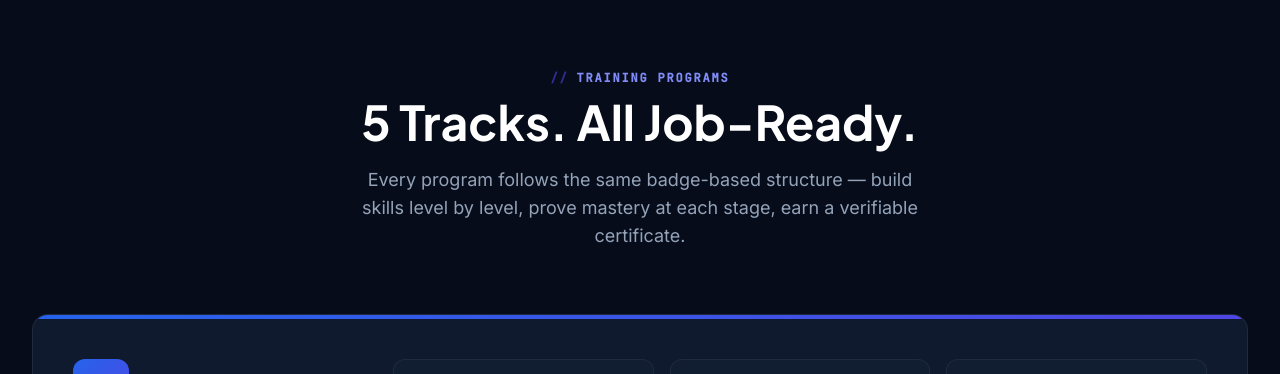
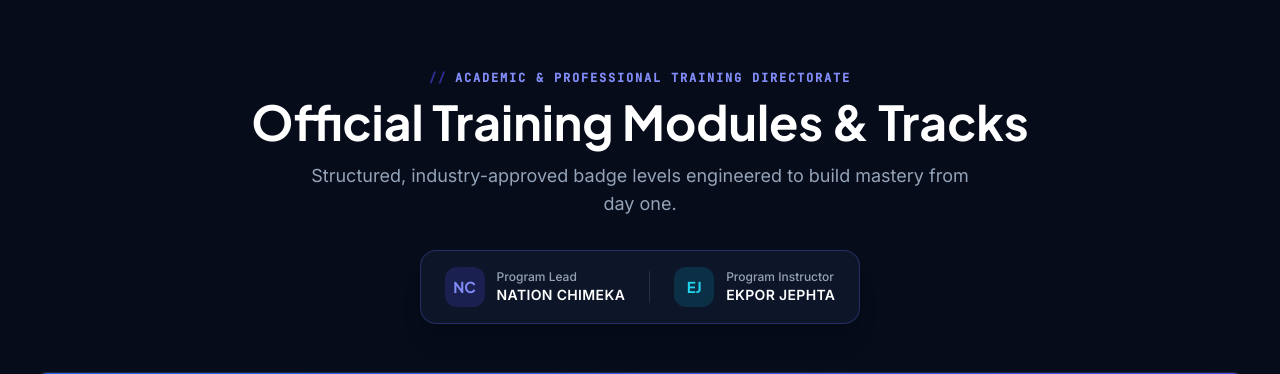
Before and after one commit to NATION-eng/M-CEL-TECH-ACADEMY, a React (Vite) app in the folder frontend/: page /programs in a window 1280 px wide. Shown: the part 186-560 px from the top of the page. Built offline with nearby package versions, Linux system fonts and the light colour scheme; no server answers.

Commit message:
feat(directorate): configure Academic & Professional Training Directorate as unified training faculty with Nation Chimeka (Program Lead) and Ekpor Jephta (Program Instructor)

```diff
--- a/frontend/src/pages/public/AboutPage.tsx
+++ b/frontend/src/pages/public/AboutPage.tsx
@@ -2,10 +2,8 @@ import { Link } from 'react-router-dom'
 import { ArrowRight, Target, Eye, Heart } from 'lucide-react'
 
 const TEAM = [
-  { name:'Dr. Emeka Okafor', role:'Founder & CEO', bg:'from-brand-600 to-cyan-600' },
-  { name:'Ngozi Adeleke', role:'Head of Curriculum', bg:'from-purple-600 to-brand-600' },
-  { name:'Tunde Balogun', role:'Lead Instructor', bg:'from-cyan-600 to-blue-600' },
-  { name:'Amaka Eze', role:'Student Success Lead', bg:'from-pink-600 to-rose-600' },
+  { name:'NATION CHIMEKA', role:'PROGRAM LEAD', bg:'from-brand-600 to-cyan-600' },
+  { name:'EKPOR JEPHTA', role:'PROGRAM INSTRUCTOR', bg:'from-cyan-600 to-indigo-600' },
 ]
 
 export default function AboutPage() {
@@ -41,15 +39,15 @@ export default function AboutPage() {
       <section className="section-pad">
         <div className="page-container">
           <div className="text-center mb-12">
-            <div className="section-eyebrow justify-center">The Team</div>
-            <h2 className="font-display text-3xl font-bold text-white">Built by practitioners</h2>
+            <div className="section-eyebrow justify-center">Academic & Professional Training Directorate</div>
+            <h2 className="font-display text-3xl font-bold text-white">Directorate Leadership & Faculty</h2>
           </div>
-          <div className="grid grid-cols-2 md:grid-cols-4 gap-5">
+          <div className="grid grid-cols-1 sm:grid-cols-2 max-w-xl mx-auto gap-6">
             {TEAM.map(t => (
-              <div key={t.name} className="card-hover p-6 text-center">
-                <div className={`w-16 h-16 rounded-2xl bg-gradient-to-br ${t.bg} flex items-center justify-center text-white font-bold text-xl mx-auto mb-4`}>{t.name[0]}</div>
-                <div className="font-semibold text-white text-sm">{t.name}</div>
-                <div className="text-xs text-slate-500 mt-1">{t.role}</div>
+              <div key={t.name} className="card-hover p-7 text-center">
+                <div className={`w-20 h-20 rounded-2xl bg-gradient-to-br ${t.bg} flex items-center justify-center text-white font-bold text-2xl mx-auto mb-4 shadow-lg`}>{t.name.split(' ')[0][0]}{t.name.split(' ')[1] ? t.name.split(' ')[1][0] : ''}</div>
+                <div className="font-display font-bold text-white text-base tracking-wide">{t.name}</div>
+                <div className="badge badge-indigo text-xs mt-2 px-3 py-1 font-semibold">{t.role}</div>
               </div>
             ))}
           </div>
--- a/frontend/src/pages/public/ProgramsPage.tsx
+++ b/frontend/src/pages/public/ProgramsPage.tsx
@@ -1,5 +1,5 @@
 import { Link } from 'react-router-dom'
-import { CheckCircle2, ArrowRight, Code2, Sparkles, Bot, Palette, Clapperboard } from 'lucide-react'
+import { CheckCircle2, ArrowRight, Code2, Sparkles, Bot, Palette, Clapperboard, Briefcase, UserCheck } from 'lucide-react'
 
 const PROGRAMS = [
   { id:'software', icon: Code2, title:'Software Development', duration:'4–6 months', price:'₦80,000–₦250,000', mode:'Physical & Online', color:'from-blue-600 to-indigo-600',
@@ -15,6 +15,13 @@ const PROGRAMS = [
       { level:1, title:'AI Coding Foundations', weeks:'4 weeks', topics:['Prompt Engineering','GitHub Copilot','AI Code Review','Cursor IDE','Build with AI'] },
       { level:2, title:'AI Workflow Engineering', weeks:'5 weeks', topics:['Agentic Coding','LLM APIs','Automation Scripts','AI-powered backends','Deployment'] },
       { level:3, title:'AI Product Engineering', weeks:'6 weeks', topics:['Full AI Products','Monetization','Product Strategy','Launch','Capstone'] },
+    ]},
+  { id:'pm', icon: Briefcase, title:'Project Management', duration:'3–4 months', price:'₦80,000–₦150,000', mode:'Physical & Online', color:'from-emerald-600 to-teal-600',
+    desc:'Master industry-standard Agile methodologies, Scrum frameworks, budgeting, and team delivery.',
+    badges:[
+      { level:1, title:'PM Foundations', weeks:'4 weeks', topics:['Project Lifecycle','Agile & Waterfall','Stakeholder Management','Scope & Budgeting','Jira Basics'] },
+      { level:2, title:'Agile & Scrum Mastery', weeks:'5 weeks', topics:['Sprint Planning','Daily Standups','Risk Assessment','Kanban Workflows','Trello & Asana'] },
+      { level:3, title:'Leadership & Delivery', weeks:'5 weeks', topics:['Product Roadmapping','Quality Assurance','Team Leadership','Client Delivery','Capstone Project'] },
     ]},
   { id:'ai', icon: Bot, title:'Artificial Intelligence', duration:'5–6 months', price:'₦150,000–₦250,000', mode:'Physical & Online', color:'from-cyan-600 to-blue-600',
     desc:'Understand the mathematics and engineering behind AI systems. Build real models, not just use them.',
@@ -44,10 +51,37 @@ export default function ProgramsPage() {
     <div className="bg-ink-900 pt-20">
       <section className="section-pad">
         <div className="page-container">
-          <div className="text-center mb-16">
-            <div className="section-eyebrow justify-center">Training Programs</div>
-            <h1 className="font-display text-4xl lg:text-5xl font-bold text-white mb-5">5 Tracks. All Job-Ready.</h1>
-            <p className="text-slate-400 max-w-xl mx-auto text-lg">Every program follows the same badge-based structure — build skills level by level, prove mastery at each stage, earn a verifiable certificate.</p>
+          <div className="text-center mb-12">
+            <div className="section-eyebrow justify-center">Academic & Professional Training Directorate</div>
+            <h1 className="font-display text-4xl lg:text-5xl font-bold text-white mb-4">Official Training Modules & Tracks</h1>
+            <p className="text-slate-400 max-w-2xl mx-auto text-base sm:text-lg">
+              Structured, industry-approved badge levels engineered to build mastery from day one.
+            </p>
+
+            {/* Directorate Faculty Banner */}
+            <div className="mt-8 inline-flex flex-col sm:flex-row items-center gap-4 sm:gap-6 bg-ink-800/80 border border-brand-500/30 rounded-2xl p-4 sm:px-6 shadow-xl text-left">
+              <div className="flex items-center gap-3">
+                <div className="w-10 h-10 rounded-xl bg-brand-600/20 text-brand-400 flex items-center justify-center font-bold font-display">
+                  NC
+                </div>
+                <div>
+                  <div className="text-xs text-slate-400 font-medium">Program Lead</div>
+                  <div className="text-sm font-bold text-white tracking-wide">NATION CHIMEKA</div>
+                </div>
+              </div>
+
+              <div className="hidden sm:block w-px h-8 bg-white/10" />
+
+              <div className="flex items-center gap-3">
+                <div className="w-10 h-10 rounded-xl bg-cyan-600/20 text-cyan-400 flex items-center justify-center font-bold font-display">
+                  EJ
+                </div>
+                <div>
+                  <div className="text-xs text-slate-400 font-medium">Program Instructor</div>
+                  <div className="text-sm font-bold text-white tracking-wide">EKPOR JEPHTA</div>
+                </div>
+              </div>
+            </div>
           </div>
           <div className="space-y-16">
             {PROGRAMS.map(p => (
```
Also changed, not shown: 1 other file (tests, documents, lock files or other folders).
